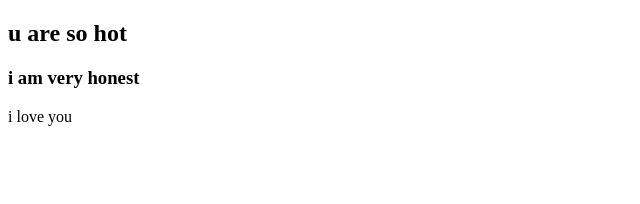
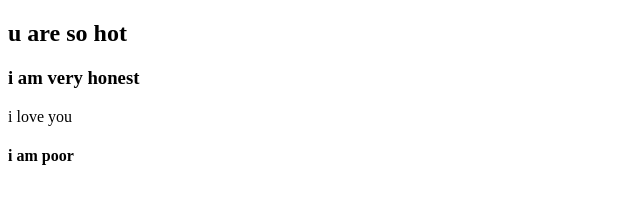
Before and after one commit to hasanpar/my-scn, a plain HTML site: page index.html in a window 1280 px wide. Shown: the full height of the page, 0-640 px from the left. Drawn offline with Linux system fonts and the light colour scheme.

Commit message:
added header

```diff
--- a/index.html
+++ b/index.html
@@ -11,6 +11,7 @@
     <h2>u are so hot</h2>
     <h3>i am very honest</h3>
     <p>i love you</p>
+    <h4>i am poor</h4>
 
 </body>
 </html>
```
